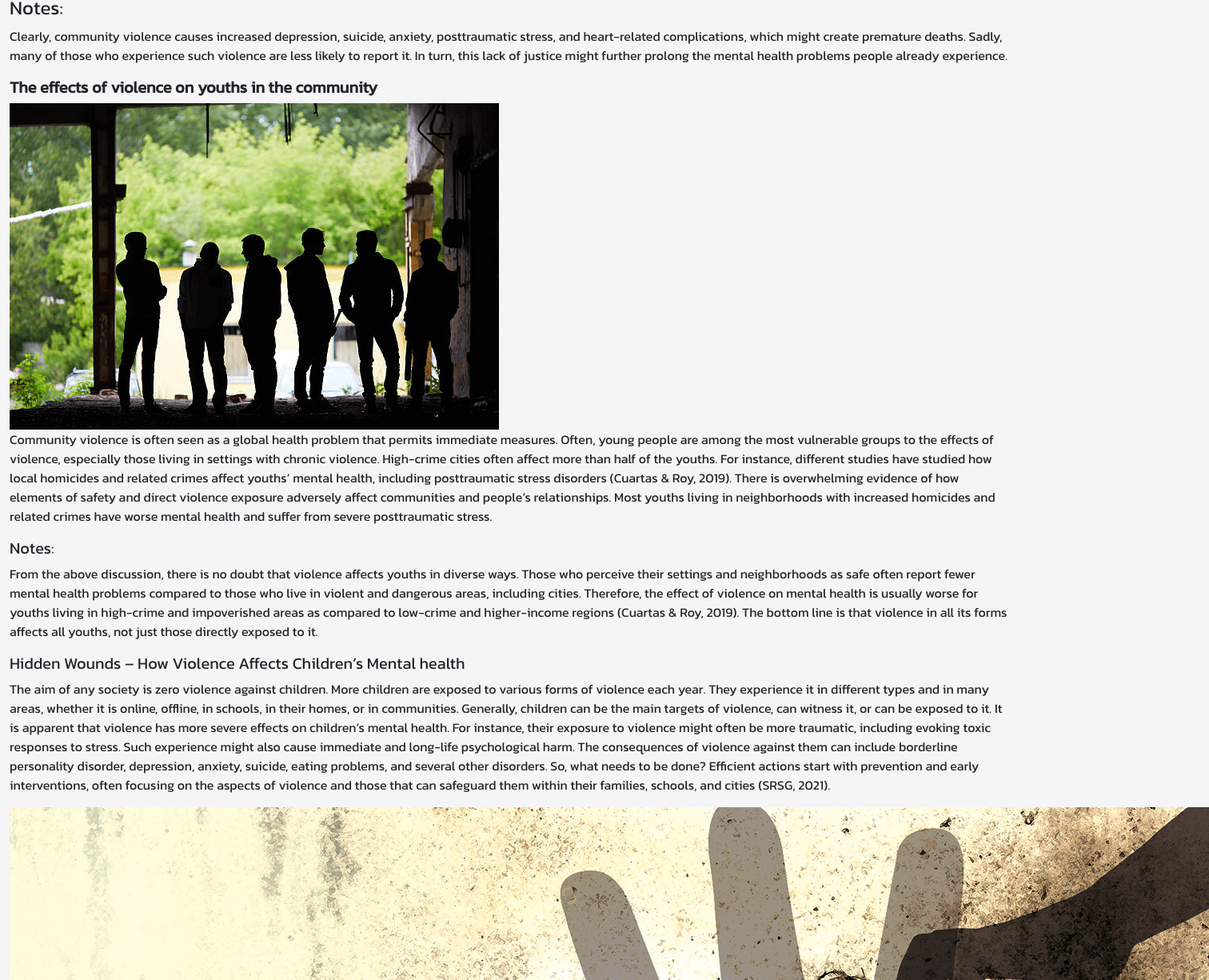
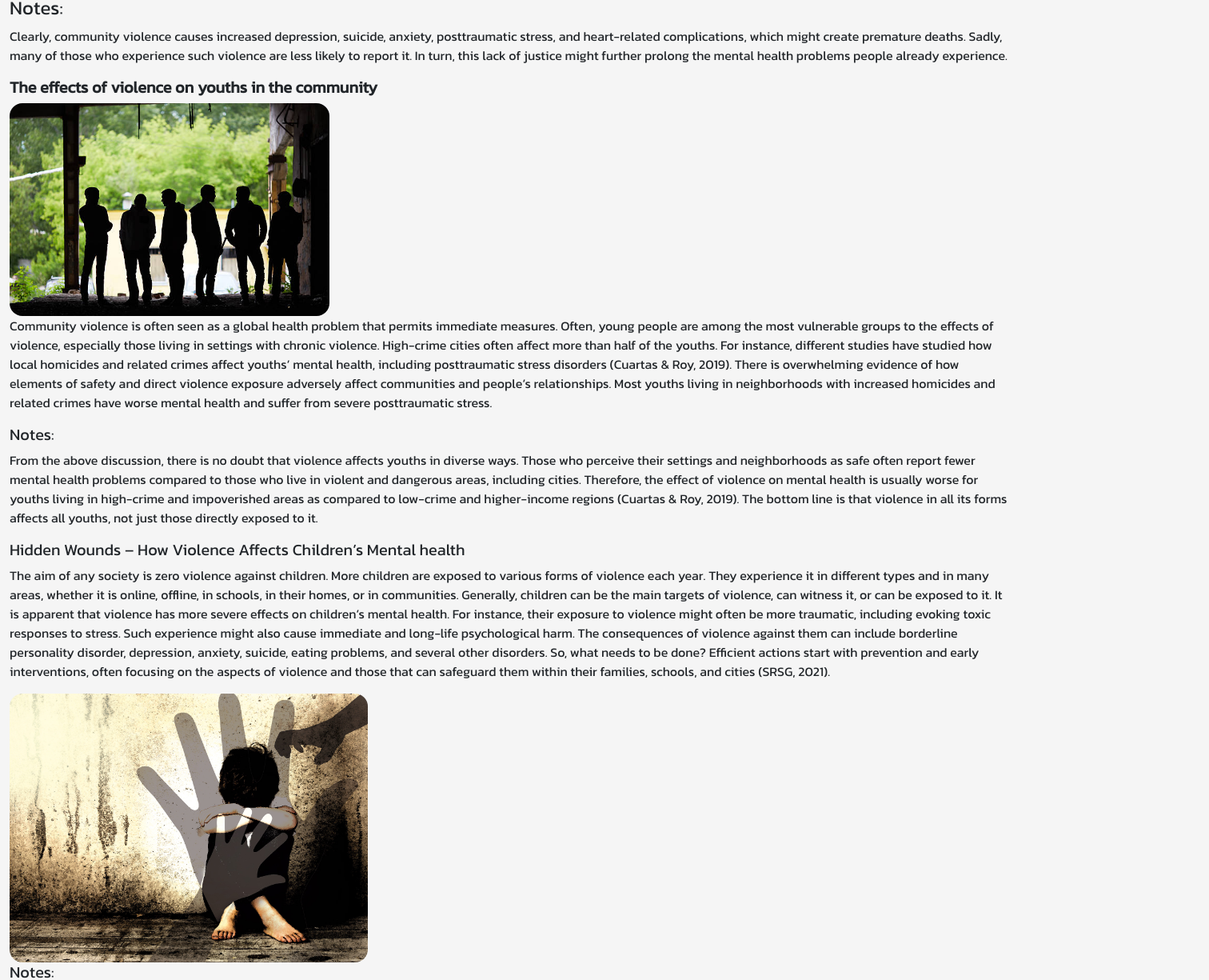
Before and after one commit to Roche001/campaign-website, a React (Create React App) app: page / in a window 1280 px wide. Shown: the part 1079-2304 px from the top of the page at 80% size, 1512 px wide, since content can reach past the window. Built offline with nearby package versions, Linux system fonts and the light colour scheme; a web font is replaced by a local one.

Commit message:
update changes

```diff
--- a/src/components/hidden/Hidden.css
+++ b/src/components/hidden/Hidden.css
@@ -0,0 +1,4 @@
+.hidden-text img {
+  width: 28rem;
+  border-radius: 1rem;
+}
--- a/src/components/home/Home.css
+++ b/src/components/home/Home.css
@@ -34,7 +34,6 @@
 }
 .text-head {
   border-bottom: solid 0.2rem #e53935;
-  margin-left: 12rem;
 }
 .home-paragraph {
   display: flex;
--- a/src/components/violence/Violence.css
+++ b/src/components/violence/Violence.css
@@ -1,3 +1,7 @@
 .violence-head h5 {
   font-weight: 700;
 }
+.violence-text img {
+  width: 25rem;
+  border-radius: 1rem;
+}
```
